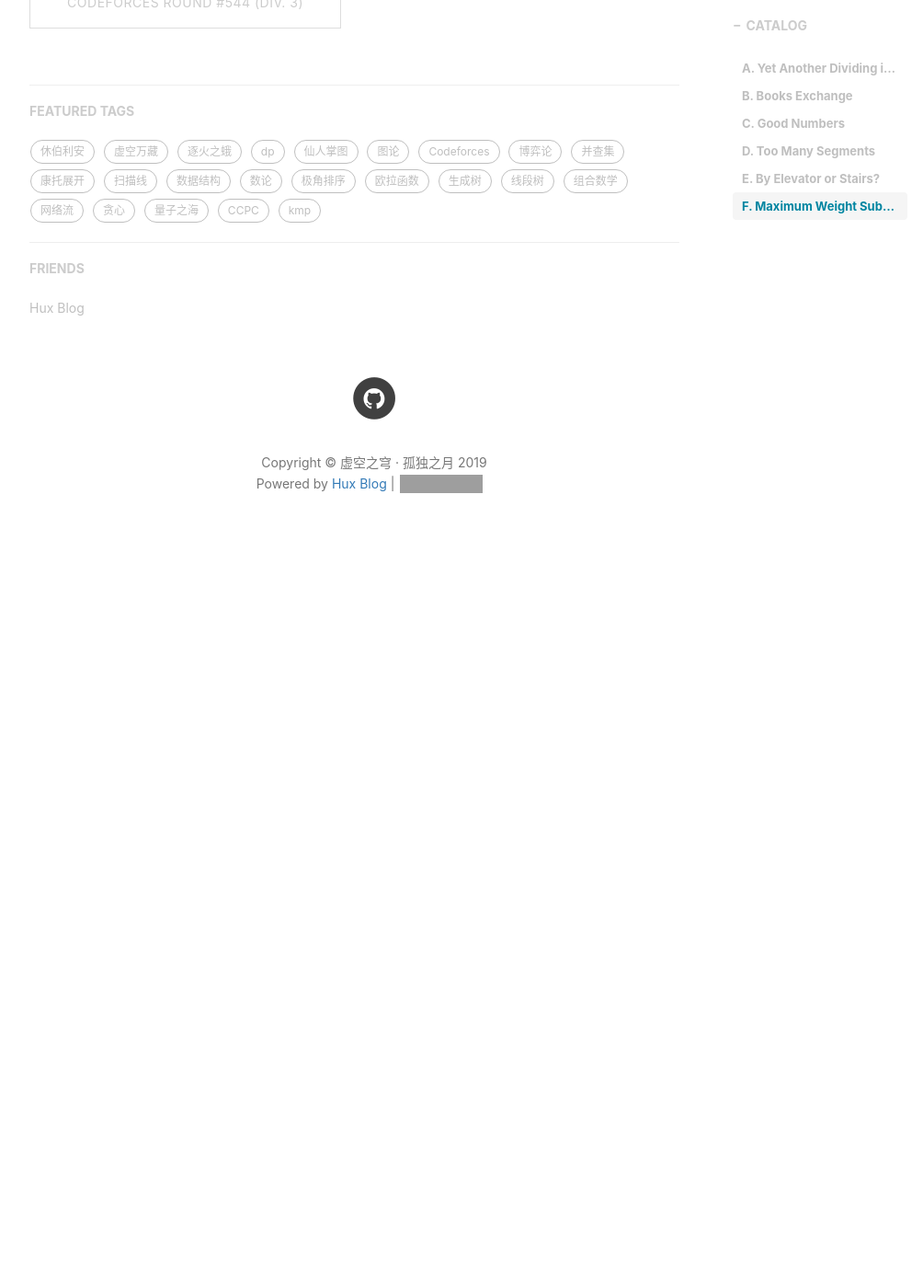
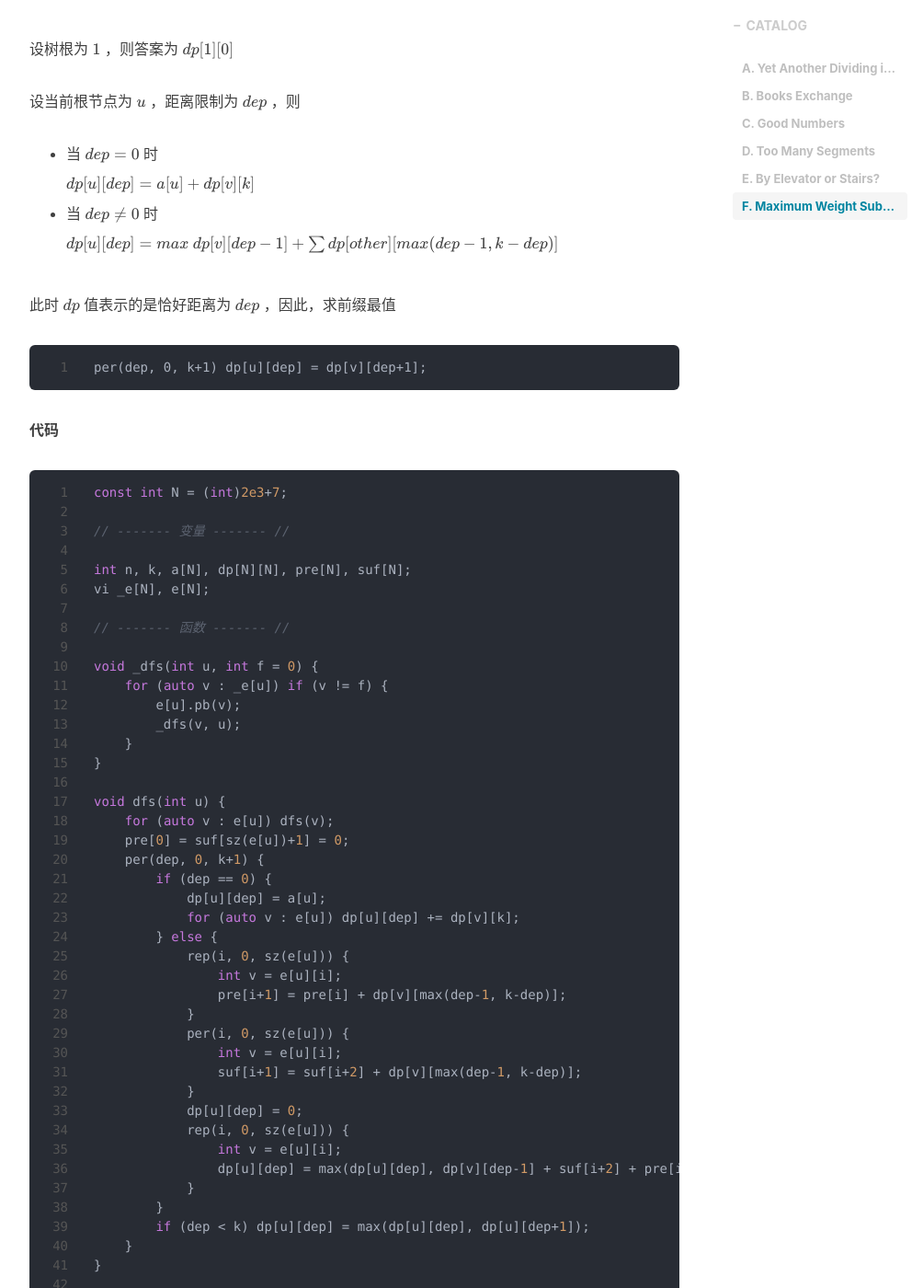
Before and after one commit to hongzhiyin/hongzhiyin.github.io, a Jekyll site: the page built from _posts/Moth_Chases_Flames/2019-10-23-cf-round-595-div3.md, in a window 1280 px wide and 1400 px high, scrolled down 6578 px. Shown: the whole window at 92% size, without its empty margins (233-1237 px from the left). Built offline with Jekyll 4.4.1, drawn with Linux system fonts in a browser that asks for light colours; nearby versions of some CDN libraries; formulas are drawn with MathJax 3; comment, search, counter and statistics services are not loaded; before the commit the page ends 7208 px from its top, so only the background shows below that; some of the changed text lies outside the part shown; grey boxes are pictures that could not be loaded.

Commit message:
Update 2019-10-23-cf-round-595-div3.md

````diff
--- a/_posts/Moth_Chases_Flames/2019-10-23-cf-round-595-div3.md
+++ b/_posts/Moth_Chases_Flames/2019-10-23-cf-round-595-div3.md
@@ -276,7 +276,7 @@ int Solve() {
 
 ### [F. Maximum Weight Subset](https://codeforces.com/contest/1249/problem/F)
 
-
+`dp`  `树`
 
 **题意**
 
@@ -288,10 +288,89 @@ $1 \le a_i \le 10^5$
 
 **题解**
 
+$dp[u][dep]$ 表示
+
+- 在以 $u$ 为根的子树中，
+- 选择满足约束条件的节点子集，所能获得的最大点权和，
+- 且子集中所有节点距离根节点至少有 $dep$ 距离
+
+设树根为 $1$ ，则答案为 $dp[1][0]$
+
+设当前根节点为 $u$ ，距离限制为 $dep$ ，则
+
+- 当 $dep = 0$ 时
+
+  $dp[u][dep] = a[u] + dp[v][k]$
+
+- 当 $dep \neq 0$ 时
+
+  $dp[u][dep] = max\{\ dp[v][dep-1] + \sum dp[other][max(dep-1, k-dep)]\ \}$
+
+此时 $dp$ 值表示的是恰好距离为 $dep$ ，因此，求前缀最值
+
+```
+per(dep, 0, k+1) dp[u][dep] = dp[v][dep+1];
+```
 
 
 **代码**
 
 ```c++
+const int N = (int)2e3+7;
 
+// ------- 变量 ------- //
+
+int n, k, a[N], dp[N][N], pre[N], suf[N];
+vi _e[N], e[N];
+
+// ------- 函数 ------- //
+
+void _dfs(int u, int f = 0) {
+    for (auto v : _e[u]) if (v != f) {
+        e[u].pb(v);
+        _dfs(v, u);
+    }
+}
+
+void dfs(int u) {
+    for (auto v : e[u]) dfs(v);
+    pre[0] = suf[sz(e[u])+1] = 0;
+    per(dep, 0, k+1) {
+        if (dep == 0) {
+            dp[u][dep] = a[u];
+            for (auto v : e[u]) dp[u][dep] += dp[v][k];
+        } else {
+            rep(i, 0, sz(e[u])) {
+                int v = e[u][i];
+                pre[i+1] = pre[i] + dp[v][max(dep-1, k-dep)];
+            }
+            per(i, 0, sz(e[u])) {
+                int v = e[u][i];
+                suf[i+1] = suf[i+2] + dp[v][max(dep-1, k-dep)];
+            }
+            dp[u][dep] = 0;
+            rep(i, 0, sz(e[u])) {
+                int v = e[u][i];
+                dp[u][dep] = max(dp[u][dep], dp[v][dep-1] + suf[i+2] + pre[i]);
+            }
+        }
+        if (dep < k) dp[u][dep] = max(dp[u][dep], dp[u][dep+1]);
+    }
+}
+
+void Init() {
+    scanf("%d%d", &n, &k);
+    rep(i, 1, n+1) _e[i].clear(), e[i].clear();
+    rep(i, 1, n+1) scanf("%d", a+i);
+    rep(i, 1, n) {
+        int u, v; scanf("%d%d", &u, &v);
+        _e[u].pb(v); _e[v].pb(u);
+    }
+    _dfs(1);
+}
+
+int Solve() {
+    dfs(1);
+    return printf("%d\n", dp[1][0]);
+}
 ```
````
